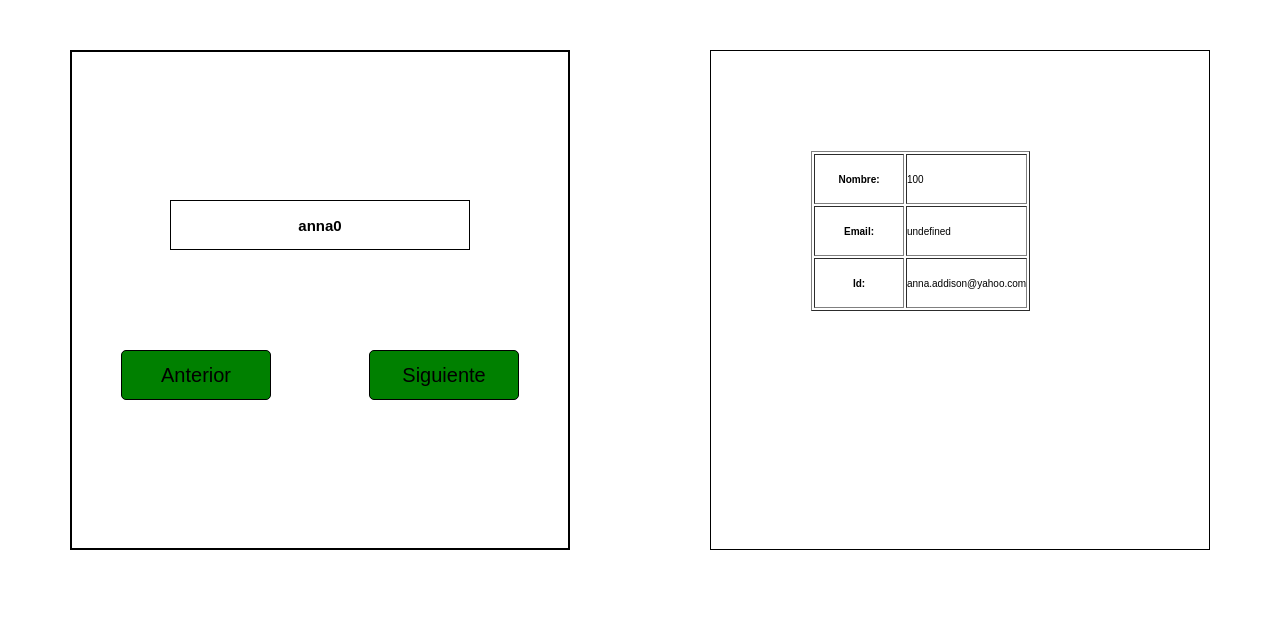
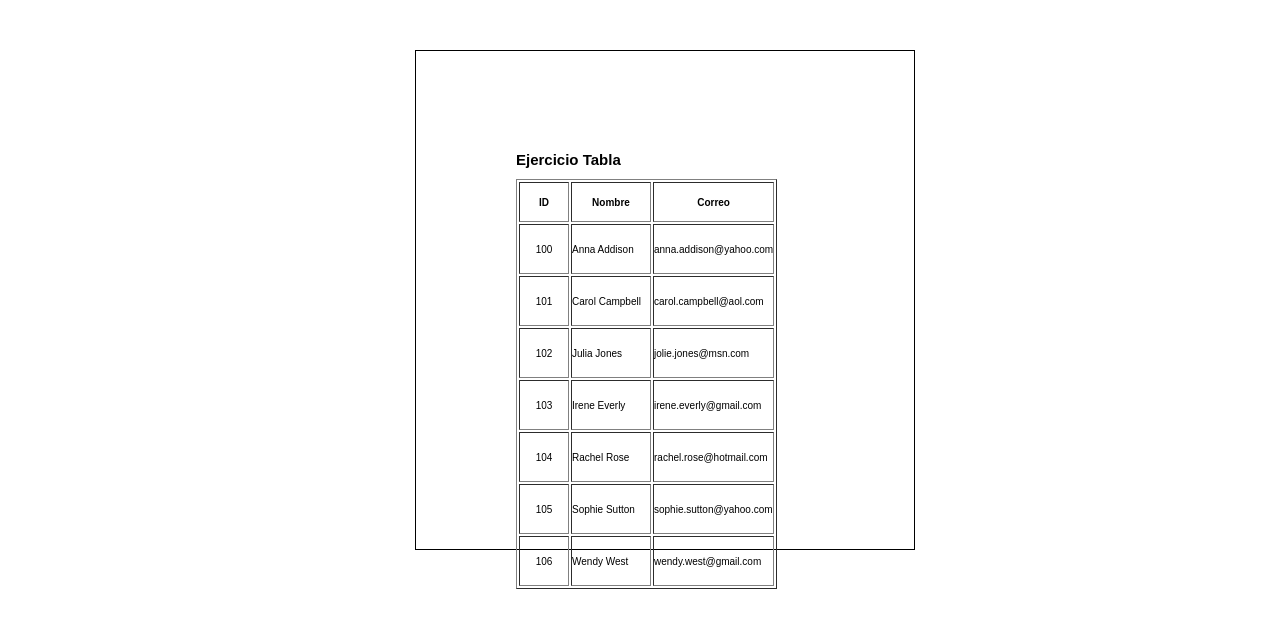
Before and after one commit to GenesisGab/Tabla-de-datos, a plain HTML site: page index.html in a window 1280 px wide. Drawn offline with Linux system fonts and the light colour scheme.

Commit message:
Add files via upload

```diff
--- a/css/configuraion.css
+++ b/css/configuraion.css
@@ -14,4 +14,5 @@ html {
     justify-content: space-between;
     margin: auto;
     margin-top: 5rem;
+    margin-left: 5rem;
 }
--- a/index.html
+++ b/index.html
@@ -16,19 +16,6 @@
 
 
     <section class="seccion">
-        <div class="programa">
-
-            <div class="programa_cj-titulo">
-                <span id="cj-titulo_texto" class="cj-titulo_texto">ggasubuyuj</span>
-            </div>
-
-            <div class="Botones">
-                <div id="bt_anterior" class="programa_bt">Anterior</div>
-                <div id="bt_siguiente" class="programa_bt">Siguiente</div>
-            </div>
-
-        </div>
-
         <div id="root">
             <!-- Información del usuario -->
 
--- a/js/main.js
+++ b/js/main.js
@@ -1,74 +1,22 @@
-import { user_ob } from "./user.js";
+import { user } from "./user.js";
 
-//DATA
-export let user = [
-    //user_id	username	password	full_name	address	email	phone
+let root = document.querySelector("#root");
 
-    [100,	"anna0",	    "white00",      "Anna Addison",	    "1325 Candy Rd, San Francisco, CA 96123",	"anna.addison@yahoo.com",	3841019535],
-    [101,	"carol1",	    "orange01",	    "Carol Campbell",	"1931 Brown St, Gainesville, FL 85321",	    "carol.campbell@aol.com", 	2548952651],
-    [102,	"julia2",	    "yellow02",	    "Julia Jones",	    "1622 Seaside St, Seattle, WA 32569",	    "jolie.jones@msn.com",	    3651469235],
-    [103,	"irene3",	    "blue03",	    "Irene Everly",	    "1756 East Dr, Houston, TX 28562",	        "irene.everly@gmail.com",	9859423698],
-    [104,	"rachel4",  	"red04",	    "Rachel Rose",	    "1465 River Dr, Boston, MA 43625",	        "rachel.rose@hotmail.com",	2945632543],
-    [105,	"sophie5",	    "green05",  	"Sophie Sutton",	"1896 West Dr, Portland, OR 65842",	        "sophie.sutton@yahoo.com",	5169525614],
-    [106,	"wendy6", 	    "purple06", 	"Wendy West",	    "1252 Vine St, Chicago, IL 73215",	        "wendy.west@gmail.com",	    6645936156],
-  ]
+//titulo
+let titulo = '<h1>'+'Ejercicio Tabla'+'</h1>'+
+              '<br>'
 
-  //Elementos del DOM
-  //Quey selector agrega o quita contenido del DOM
-
-  let caja_texto = document.querySelector('#cj-titulo_texto'); //Agrega o quitar contenido del DOM
-  let bt_siguiente = document.querySelector('#bt_siguiente');
-  let bt_anterior = document.querySelector('#bt_anterior');
-
-  // Elementos de funciones del DOM
-  let root = document.querySelector("#root");
-
-//Primer elemento
-let usuario=0;
-caja_texto.innerHTML = user[usuario][1];
-
-//FUNCION SIGUIENTE
-function siguiente(){
-  if(usuario<=6){
-    usuario++;
-    caja_texto.innerHTML = user[usuario][1];
-  }
-
-}
-
-bt_siguiente.addEventListener('click',siguiente);//<--Boton
-
-//FUNCION ANTERIOR
-function anterior(){
-  if(usuario >=1){
-    usuario--;
-    caja_texto.innerHTML = user[usuario][1];
-  }
-
-}
-
-bt_anterior.addEventListener('click',anterior);//<--Boton
-
-/************************************* */
-/**--------- DOM DEL ROOT -----------**/
-/************************************ */
-
-
-let table = '<table border="1" >' +
-                '<tr>' +
-                    '<th HEIGHT="50">' + 'Nombre:' + '</th>' +
-                    '<td>' + user_ob[0].id + '</td>' +
-                '</tr>' +
-                '<tr>' +
-                    '<th HEIGHT="50">' + 'Email:' + '</th>' +
-                    '<td>' + user_ob[0].user + '</td>' +
-                '</tr>' +
-                '<tr>' +
-                    '<th WIDTH="90" HEIGHT="50">' + 'Id:' + '</th>' +
-                    '<td>' + user_ob[0].email + '</td>' +
-                '</tr>' +
-
-              '</table';
+//CREACIÓN DE LA TABLA
+let table = '<table border="1" >'+
+      '<tr>'+'<th HEIGHT="40" WIDTH="50">'+'ID'+'</th>'+'<th WIDTH="80">'+'Nombre'+ '</th>' +'<th>'+'Correo'+ '</th>' +'</th>'+
+      '<tr>'+'<td HEIGHT="50" ALIGN="CENTER">'+user[0].id +'</td>'+'<td>'+user[0].name + '</td>' +'<td>'+user[0].email + '</td>' +'</tr>'+
+      '<tr>'+'<td HEIGHT="50" ALIGN="CENTER">'+user[1].id +'</td>'+'<td>'+user[1].name + '</td>' +'<td>'+user[1].email + '</td>' +'</tr>'+
+      '<tr>'+'<td HEIGHT="50" ALIGN="CENTER">'+user[2].id +'</td>'+'<td>'+user[2].name + '</td>' +'<td>'+user[2].email + '</td>' +'</tr>'+
+      '<tr>'+'<td HEIGHT="50" ALIGN="CENTER">'+user[3].id +'</td>'+'<td>'+user[3].name + '</td>' +'<td>'+user[3].email + '</td>' +'</tr>'+
+      '<tr>'+'<td HEIGHT="50" ALIGN="CENTER">'+user[4].id +'</td>'+'<td>'+user[4].name + '</td>' +'<td>'+user[4].email + '</td>' +'</tr>'+
+      '<tr>'+'<td HEIGHT="50" ALIGN="CENTER">'+user[5].id +'</td>'+'<td>'+user[5].name + '</td>' +'<td>'+user[5].email + '</td>' +'</tr>'+
+      '<tr>'+'<td HEIGHT="50" ALIGN="CENTER">'+user[6].id +'</td>'+'<td>'+user[6].name + '</td>' +'<td>'+user[6].email + '</td>' +'</tr>'+
+    '</table';
 
 // Se agrega a la etiqueta root el DOM la variable listado
-root.innerHTML = table
+root.innerHTML = titulo + table
--- a/js/user.js
+++ b/js/user.js
@@ -1,5 +1,5 @@
 
-export let user_ob = [
+export let user = [
 
     {
         id: 100,
```
